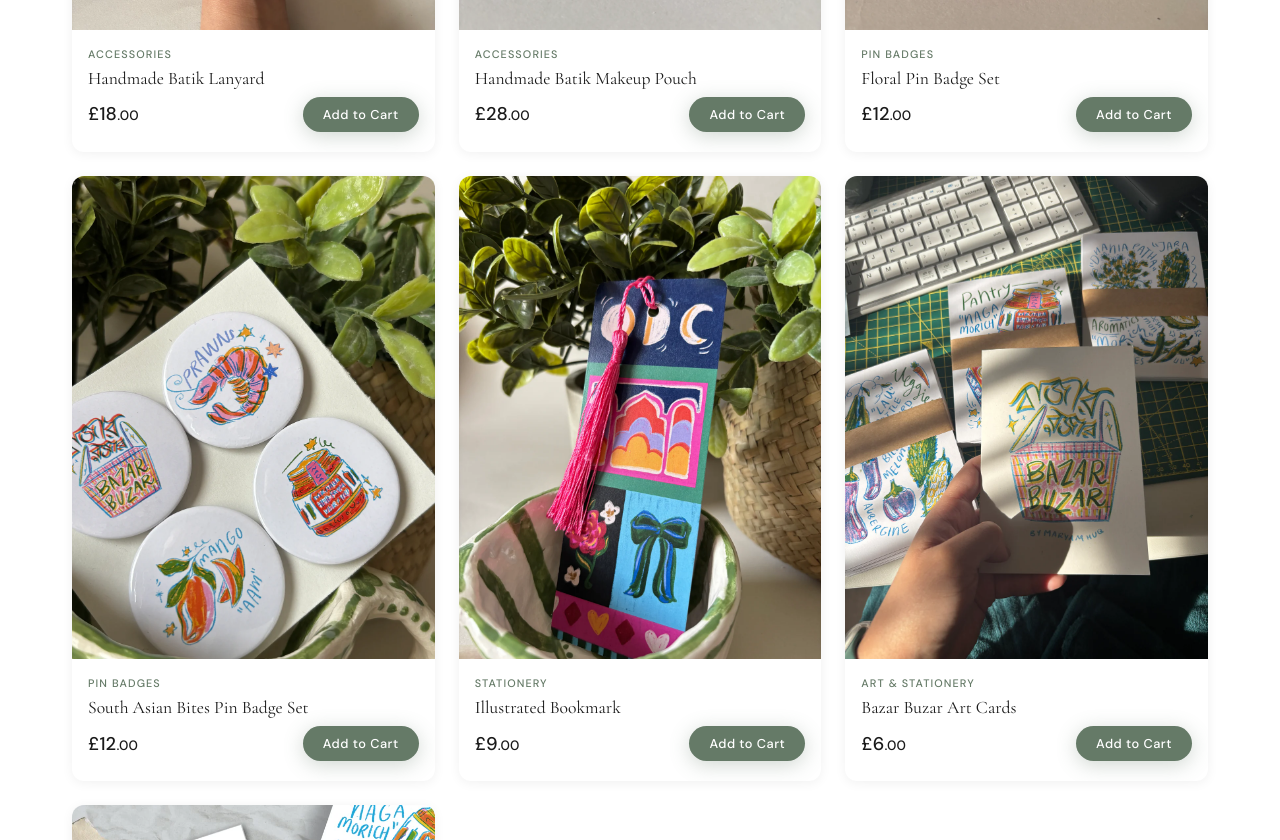
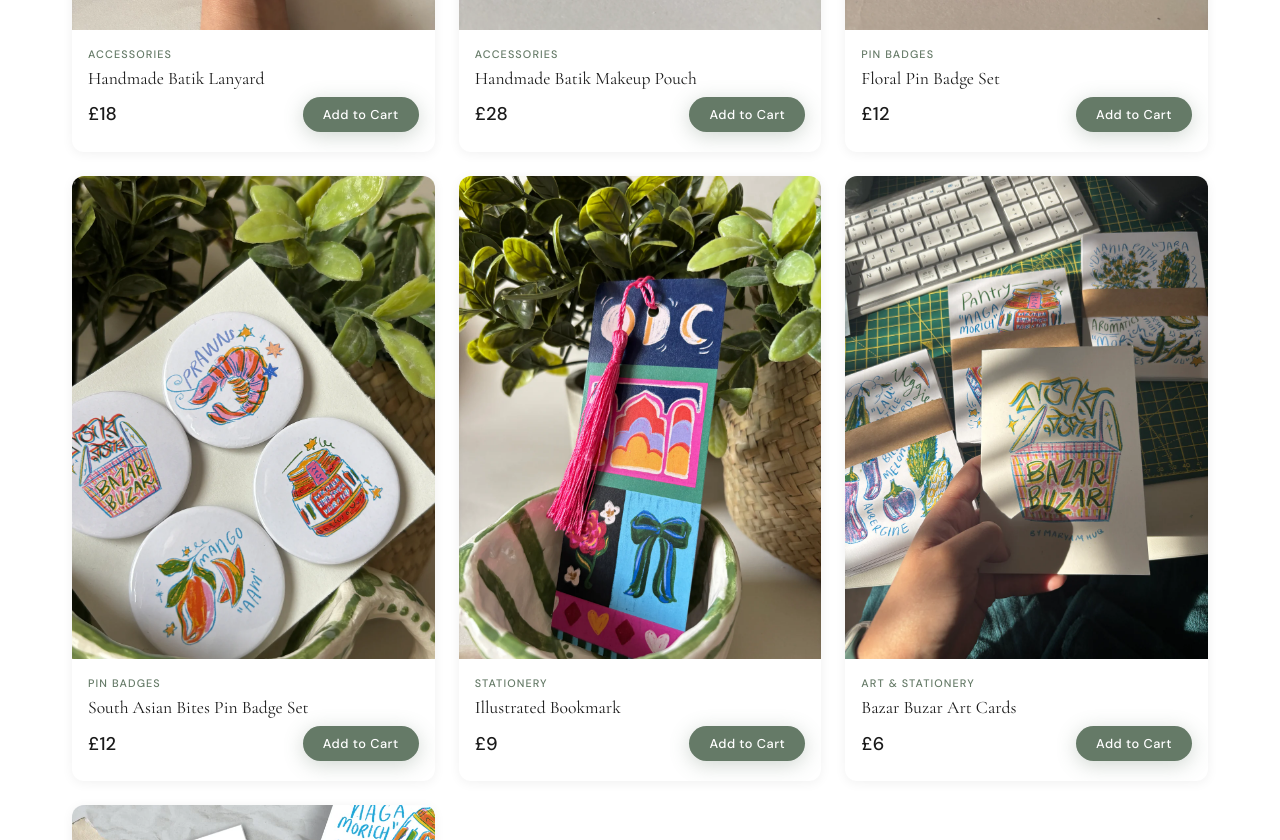
Before and after one commit to Omnitryx-Inc/coveconceptss-fe-main, a Jekyll site: the page built from index.html, in a window 1280 px wide and 1400 px high, scrolled down 496 px. Shown: the part 150-990 px from the top of the window. Built offline with Jekyll 4.4.1, drawn with Linux system fonts in a browser that asks for light colours; some of the changed text lies outside the part shown.

Commit message:
adjustments

```diff
--- a/_layouts/product.html
+++ b/_layouts/product.html
@@ -31,7 +31,8 @@ layout: default
         <span class="product-type-badge physical">{{ page.type }}</span>
         <h1>{{ page.title }}</h1>
 
-        <div class="product-info-price">£{{ page.price }}</div>
+        {% assign price_rem = page.price | modulo: 1 %}
+        <div class="product-info-price">£{% if price_rem == 0 %}{{ page.price | round }}{% else %}{{ page.price }}{% endif %}</div>
 
         <div class="qty-row">
           <span class="qty-label">Qty</span>
@@ -105,7 +106,8 @@ layout: default
           <div class="product-card-category">{{ p.category }}</div>
           <a href="{{ p.url | relative_url }}"><div class="product-card-name">{{ p.title }}</div></a>
           <div class="product-card-footer">
-            <div class="product-price">£{{ p.price }}<span class="cents"></span></div>
+            {% assign p_rem = p.price | modulo: 1 %}
+            <div class="product-price">£{% if p_rem == 0 %}{{ p.price | round }}{% else %}{{ p.price }}{% endif %}</div>
             <button class="btn btn-primary btn-sm" onclick="addToCart('{{ p.cart_id }}','{{ p.title }}',{{ p.price }},'{{ p.images[0] | relative_url }}','{{ p.type }}')">Add to Cart</button>
           </div>
         </div>
--- a/assets/css/main.css
+++ b/assets/css/main.css
@@ -650,7 +650,6 @@ p { color: var(--muted); line-height: 1.75; }
   background: #111;
   color: rgba(255,255,255,.7);
   padding: 56px 0 0;
-  padding-bottom: env(safe-area-inset-bottom);
 }
 .footer-inner {
   max-width: var(--max-width);
--- a/index.html
+++ b/index.html
@@ -39,7 +39,7 @@ body_class: "page-home"
           <div class="product-card-category">Accessories</div>
           <a href="{{ '/products/handmade-batik-lanyard/' | relative_url }}"><div class="product-card-name">Handmade Batik Lanyard</div></a>
 <div class="product-card-footer">
-            <div class="product-price">£18<span class="cents">.00</span></div>
+            <div class="product-price">£18</div>
             <button class="btn btn-primary btn-sm" onclick="addToCart('batik-lanyard','Handmade Batik Lanyard',18.00,'{{ "/assets/images/products/IMG_3655.webp" | relative_url }}','Handcrafted')">Add to Cart</button>
           </div>
         </div>
@@ -56,7 +56,7 @@ body_class: "page-home"
           <div class="product-card-category">Accessories</div>
           <a href="{{ '/products/handmade-batik-makeup-pouch/' | relative_url }}"><div class="product-card-name">Handmade Batik Makeup Pouch</div></a>
 <div class="product-card-footer">
-            <div class="product-price">£28<span class="cents">.00</span></div>
+            <div class="product-price">£28</div>
             <button class="btn btn-primary btn-sm" onclick="addToCart('batik-pouch','Handmade Batik Makeup Pouch',28.00,'{{ "/assets/images/products/13805E53-7ADD-4C30-9DD1-E9CC52366E35.webp" | relative_url }}','Handcrafted')">Add to Cart</button>
           </div>
         </div>
@@ -72,7 +72,7 @@ body_class: "page-home"
           <div class="product-card-category">Pin Badges</div>
           <a href="{{ '/products/floral-pin-badge-set/' | relative_url }}"><div class="product-card-name">Floral Pin Badge Set</div></a>
 <div class="product-card-footer">
-            <div class="product-price">£12<span class="cents">.00</span></div>
+            <div class="product-price">£12</div>
             <button class="btn btn-primary btn-sm" onclick="addToCart('floral-badges','Floral Pin Badge Set',12.00,'{{ "/assets/images/products/IMG_3681.webp" | relative_url }}','Accessories')">Add to Cart</button>
           </div>
         </div>
@@ -88,7 +88,7 @@ body_class: "page-home"
           <div class="product-card-category">Pin Badges</div>
           <a href="{{ '/products/south-asian-bites-pin-badge-set/' | relative_url }}"><div class="product-card-name">South Asian Bites Pin Badge Set</div></a>
 <div class="product-card-footer">
-            <div class="product-price">£12<span class="cents">.00</span></div>
+            <div class="product-price">£12</div>
             <button class="btn btn-primary btn-sm" onclick="addToCart('food-badges','South Asian Bites Pin Badge Set',12.00,'{{ "/assets/images/products/IMG_3699.webp" | relative_url }}','Accessories')">Add to Cart</button>
           </div>
         </div>
@@ -104,7 +104,7 @@ body_class: "page-home"
           <div class="product-card-category">Stationery</div>
           <a href="{{ '/products/illustrated-bookmark/' | relative_url }}"><div class="product-card-name">Illustrated Bookmark</div></a>
 <div class="product-card-footer">
-            <div class="product-price">£9<span class="cents">.00</span></div>
+            <div class="product-price">£9</div>
             <button class="btn btn-primary btn-sm" onclick="addToCart('bookmark','Illustrated Bookmark',9.00,'{{ "/assets/images/products/IMG_3714.webp" | relative_url }}','Stationery')">Add to Cart</button>
           </div>
         </div>
@@ -120,7 +120,7 @@ body_class: "page-home"
           <div class="product-card-category">Art & Stationery</div>
           <a href="{{ '/products/bazar-buzar-art-cards/' | relative_url }}"><div class="product-card-name">Bazar Buzar Art Cards</div></a>
 <div class="product-card-footer">
-            <div class="product-price">£6<span class="cents">.00</span></div>
+            <div class="product-price">£6</div>
             <button class="btn btn-primary btn-sm" onclick="addToCart('art-cards','Bazar Buzar Art Cards',6.00,'{{ "/assets/images/products/IMG_3861.webp" | relative_url }}','Stationery')">Add to Cart</button>
           </div>
         </div>
@@ -136,7 +136,7 @@ body_class: "page-home"
           <div class="product-card-category">Art & Stationery</div>
           <a href="{{ '/products/south-asian-postcard-set/' | relative_url }}"><div class="product-card-name">South Asian Postcard Set</div></a>
 <div class="product-card-footer">
-            <div class="product-price">£18<span class="cents">.00</span></div>
+            <div class="product-price">£18</div>
             <button class="btn btn-primary btn-sm" onclick="addToCart('postcard-set','South Asian Postcard Set',18.00,'{{ "/assets/images/products/PostcardSet.webp" | relative_url }}','Stationery')">Add to Cart</button>
           </div>
         </div>
@@ -241,10 +241,6 @@ body_class: "page-home"
             London, UK
           </div>
           <div class="about-perk">
-            <svg xmlns="http://www.w3.org/2000/svg" width="18" height="18" viewBox="0 0 24 24" fill="none" stroke="currentColor" stroke-width="2" stroke-linecap="round" stroke-linejoin="round"><circle cx="12" cy="12" r="10"/><polyline points="12 6 12 12 16 14"/></svg>
-            1-2 Week Turnaround
-          </div>
-          <div class="about-perk">
             <svg xmlns="http://www.w3.org/2000/svg" width="18" height="18" viewBox="0 0 24 24" fill="none" stroke="currentColor" stroke-width="2" stroke-linecap="round" stroke-linejoin="round"><path d="M20.84 4.61a5.5 5.5 0 0 0-7.78 0L12 5.67l-1.06-1.06a5.5 5.5 0 0 0-7.78 7.78l1.06 1.06L12 21.23l7.78-7.78 1.06-1.06a5.5 5.5 0 0 0 0-7.78z"/></svg>
             Muslim Owned
           </div>
```
Also changed, not shown: other parts of index.html (+1 -1 lines), pages/shop.html (+7 -7 lines).
